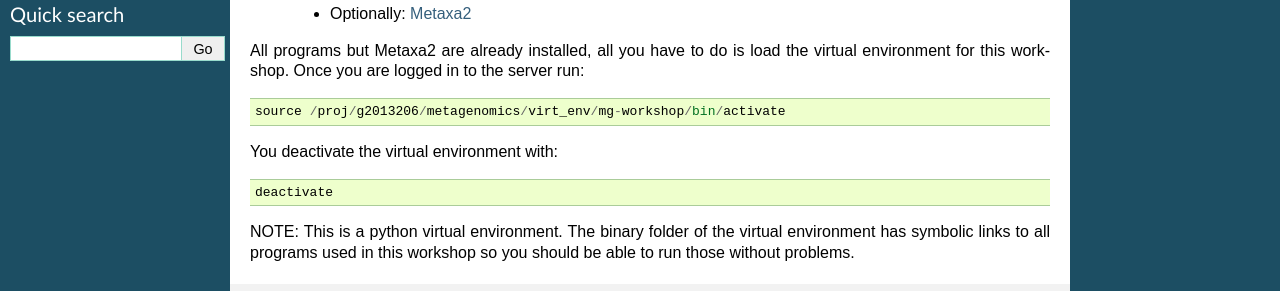
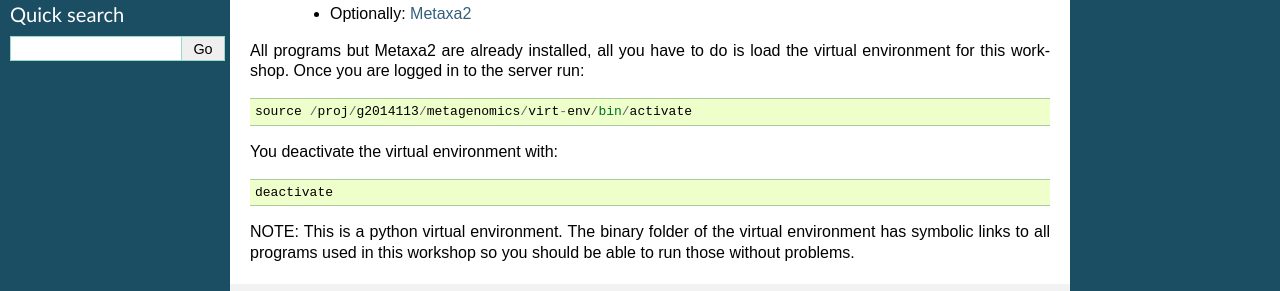
Before and after one commit to inodb/2014-5-metagenomics-workshop, a Sphinx documentation site: the page built from source/annotation/software.rst, in a window 1280 px wide. Shown: the part 302-593 px from the top of the page. Built offline with Sphinx 7.4.7, drawn with Linux system fonts in a browser that asks for light colours; pages that are not in the unit, such as notebooks, are missing from menus.

Commit message:
Update software.rst

```diff
--- a/source/annotation/software.rst
+++ b/source/annotation/software.rst
@@ -22,7 +22,7 @@ All programs but Metaxa2 are already installed, all you have to do is load
 the virtual environment for this workshop. Once you are logged in to the
 server run::
 
-    source /proj/g2013206/metagenomics/virt_env/mg-workshop/bin/activate
+    source /proj/g2014113/metagenomics/virt-env/bin/activate
 
 You deactivate the virtual environment with::
 
```
